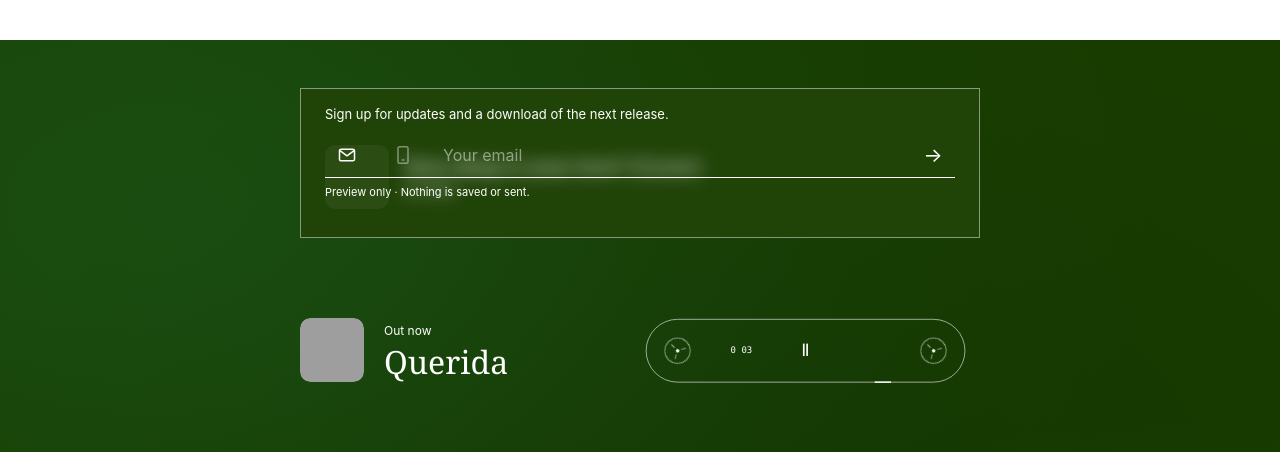
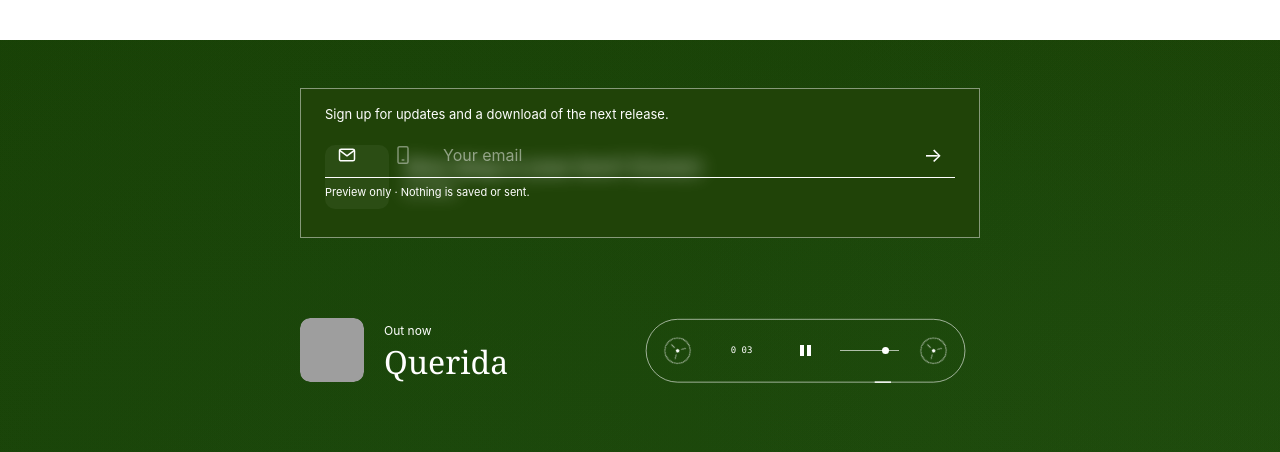
Before and after one commit to crasjvelasquez-png/Website4c4milo, a website with bundled scripts: page dist/index.html in a window 1280 px wide. Both pictures are taken after a click on the button "Play Querida". Shown: the top 452 px of the page. Built offline with nearby package versions, Linux system fonts and the light colour scheme; grey boxes are pictures that could not be loaded; files whose address does not match are found by name.

Commit message:
Player alignment

```diff
--- a/public/audio-player.js
+++ b/public/audio-player.js
@@ -62,7 +62,10 @@ export function mountPlayer(root) {
   const status = root.querySelector('.audio-status');
   const time = root.querySelector('.audio-time');
   const symbol = root.querySelector('[data-play-symbol]');
+  const volume = root.querySelector('.audio-volume');
   if (!audio.getAttribute('src')) return;
+  audio.volume = Number(volume.value);
+  volume.addEventListener('input', () => { audio.volume = Number(volume.value); });
   const Context = window.AudioContext || window.webkitAudioContext;
   if (!Context) { status.textContent = 'This browser cannot use the audio player.'; toggle.disabled = true; return; }
   const transport = createTransport(audio, {createContext:()=>new Context(), fadeIn:Number(root.dataset.fadeIn), fadeOut:Number(root.dataset.fadeOut), startAt:3});
--- a/public/styles.css
+++ b/public/styles.css
@@ -7,10 +7,18 @@ body{
   min-height:100vh;
   background-color:#193d00;
   background-image:
-    radial-gradient(ellipse 80% 60% at 12% 18%,rgba(33,151,91,.18) 0%,rgba(33,151,91,.14) 25%,rgba(33,151,91,.07) 50%,rgba(33,151,91,.018) 75%,rgba(33,151,91,0) 100%),
-    radial-gradient(ellipse 58% 48% at 92% 84%,rgba(112,163,42,.23) 0%,rgba(112,163,42,.17) 25%,rgba(112,163,42,.08) 50%,rgba(112,163,42,.02) 75%,rgba(112,163,42,0) 100%),
-    radial-gradient(ellipse 95% 75% at 65% 45%,rgba(6,34,8,.20) 0%,rgba(6,34,8,.15) 25%,rgba(6,34,8,.07) 50%,rgba(6,34,8,.018) 75%,rgba(6,34,8,0) 100%);
+    radial-gradient(ellipse 112% 88% at 24% 34%,rgba(33,151,91,.105) 0%,rgba(33,151,91,.075) 34%,rgba(33,151,91,.035) 66%,rgba(33,151,91,0) 100%),
+    radial-gradient(ellipse 108% 90% at 78% 62%,rgba(112,163,42,.12) 0%,rgba(112,163,42,.08) 35%,rgba(112,163,42,.035) 68%,rgba(112,163,42,0) 100%),
+    radial-gradient(ellipse 125% 105% at 52% 45%,rgba(6,34,8,.12) 0%,rgba(6,34,8,.09) 38%,rgba(6,34,8,.04) 72%,rgba(6,34,8,0) 100%),
+    radial-gradient(ellipse 34% 29% at 23% 76%,rgba(118,176,54,.075),rgba(118,176,54,0) 100%),
+    radial-gradient(ellipse 38% 32% at 76% 24%,rgba(47,143,77,.07),rgba(47,143,77,0) 100%),
+    radial-gradient(ellipse 30% 25% at 57% 82%,rgba(133,174,58,.055),rgba(133,174,58,0) 100%);
+  background-size:140% 140%;
+  background-position:0% 0%;
+  animation:washes-drift 190s ease-in-out infinite alternate;
 }
+@keyframes washes-drift{0%{background-position:0% 0%}50%{background-position:100% 45%}100%{background-position:35% 100%}}
+@media(prefers-reduced-motion:reduce){body{animation:none;background-position:50% 50%}}
 /* A quiet green veil settles in at arrival, then lifts slightly while Querida plays. */
 body::before{
   content:"";
@@ -44,9 +52,9 @@ main>section#links{margin-top:0}
 .featured-copy .section-label{margin-bottom:10px}.featured-copy h1{font-size:clamp(2.5rem,4.5vw,4.25rem);margin-bottom:0}
 .tape-player{max-width:360px;margin-top:28px;background:none;padding:0;font-family:ui-monospace,SFMono-Regular,Consolas,monospace}
 .tape-main{display:flex;align-items:center;gap:20px;min-width:0}
-.audio-toggle{display:grid;place-items:center;flex:0 0 44px;width:44px;height:44px;padding:0;border:1px solid #fff;border-radius:50%;background:none;font-size:17px;color:#fff}
+.audio-toggle{display:grid;place-items:center;flex:0 0 44px;width:44px;height:44px;padding:0;border:0;border-radius:0;background:none;font-size:17px;color:#fff}
 .audio-toggle [data-play-symbol]{translate:1px 0}.audio-toggle[aria-pressed=true] [data-play-symbol]{translate:0}
-.audio-toggle:disabled{opacity:1;cursor:default}.audio-toggle:not(:disabled):hover{background:#fff;color:var(--bg)}.audio-toggle:not(:disabled):active{scale:.96}
+.audio-toggle:disabled{opacity:1;cursor:default}.audio-toggle:not(:disabled):hover{background:transparent;color:#fff}.audio-toggle:not(:disabled):active{scale:.96}
 .tape-loop{display:block;flex:1;width:calc(100% - 68px);min-width:0;height:auto;max-height:72px;overflow:visible}
 .tape-ribbon,.tape-travel{fill:none;stroke-width:1}.tape-ribbon{stroke:#fff}.tape-travel{stroke:#fff;stroke-width:2.5;stroke-dasharray:28 1192;animation:tape-travel 5s linear infinite;animation-play-state:paused}
 .tape-guides{fill:none;stroke:#fff;stroke-width:1}.tape-guides circle:nth-child(n+3){fill:#fff;stroke:none}.tape-heads{fill:none;stroke:#fff;stroke-width:2}
@@ -113,10 +121,19 @@ a.floating-link[aria-expanded=true]{transform:none;filter:none;transition:none}
 .featured .tape-loop{width:100%;height:auto;max-height:none}
 .featured .tape-guides{stroke:#fff}
 .featured .tape-hub{fill:#fff;stroke:none}
-.featured .audio-toggle{position:absolute;left:50%;top:50%;transform:translate(-50%,-50%);width:44px;height:44px;border:0;background:none;z-index:1}
+.featured .audio-toggle{position:absolute;left:50%;top:50%;transform:translate(-50%,-50%);width:44px;height:44px;border:0;background:none;z-index:1;margin:0;align-self:center}
+.featured .audio-toggle [data-play-symbol]{display:block;width:11px;height:11px;font-size:0;line-height:0;translate:2px -.25px;background:currentColor;clip-path:polygon(0 0,100% 50%,0 100%)}
+.featured .audio-toggle[aria-pressed=true] [data-play-symbol]{translate:0;clip-path:none;background:linear-gradient(to right,currentColor 0 35%,transparent 35% 65%,currentColor 65% 100%)}
 .featured .audio-toggle:focus-visible{outline:0}
 .featured .audio-toggle:focus-visible [data-play-symbol]{text-decoration:underline;text-underline-offset:5px}
-.featured .audio-time{position:absolute;left:31.6667%;top:50%;transform:translate(-50%,-50%);z-index:1;font-size:.5625rem;line-height:1}
+.featured .audio-time{position:absolute;left:31.7%;top:50%;transform:translate(-50%,-50%);z-index:1;width:3.4em;text-align:center;font-size:.5625rem;line-height:1;margin:0;padding:0}
+.featured .audio-volume-label{position:absolute;left:59.9%;top:50%;transform:translateY(-50%);z-index:1;display:flex;align-items:center;width:17%;height:44px}
+.featured .audio-volume{appearance:none;width:100%;height:24px;margin:0;background:transparent;cursor:pointer;accent-color:#fff}
+.featured .audio-volume::-webkit-slider-runnable-track{height:1px;background:#ffffffa6}
+.featured .audio-volume::-moz-range-track{height:1px;background:#ffffffa6}
+.featured .audio-volume::-webkit-slider-thumb{appearance:none;width:7px;height:7px;margin-top:-3px;border:0;border-radius:50%;background:#fff}
+.featured .audio-volume::-moz-range-thumb{width:7px;height:7px;border:0;border-radius:50%;background:#fff}
+.featured .audio-volume:focus-visible{outline:2px solid #fff;outline-offset:2px}
 .is-playing .audio-time-colon{animation:time-colon-blink 1s steps(1,end) infinite}
 @keyframes time-colon-blink{0%,100%{opacity:1}50%{opacity:0}}
 @media(prefers-reduced-motion:reduce){.is-playing .audio-time-colon{animation:none}}
--- a/scripts/build.mjs
+++ b/scripts/build.mjs
@@ -38,7 +38,7 @@ for (const r of c.releases) if (r.audio?.src) {
 function tapePlayer(r) {
   const ready = availableAudio.has(r.id);
   return `<div class="tape-player" data-audio-player data-fade-in="${r.audio.fadeIn ?? 1}" data-fade-out="${r.audio.fadeOut ?? 1.5}">
-    <div class="tape-main"><span class="audio-time" role="timer" aria-label="Elapsed time: 0:00"><span data-time-minutes aria-hidden="true">0</span><span class="audio-time-colon" aria-hidden="true">:</span><span data-time-seconds aria-hidden="true">00</span></span><button class="audio-toggle" aria-label="Play ${e(r.title)}" ${ready ? '' : 'disabled'}><span data-play-symbol aria-hidden="true">▶</span></button>
+    <div class="tape-main"><span class="audio-time" role="timer" aria-label="Elapsed time: 0:00"><span data-time-minutes aria-hidden="true">0</span><span class="audio-time-colon" aria-hidden="true">:</span><span data-time-seconds aria-hidden="true">00</span></span><button class="audio-toggle" aria-label="Play ${e(r.title)}" ${ready ? '' : 'disabled'}><span data-play-symbol aria-hidden="true">▶</span></button><label class="audio-volume-label"><span class="sr-only">Volume</span><input class="audio-volume" type="range" min="0" max="1" step="0.01" value="0.8" aria-label="Volume" ${ready ? '' : 'disabled'}></label>
       <svg class="tape-loop" viewBox="0 0 600 140" aria-hidden="true">
         <path class="tape-ribbon" d="M80 16 H520 A54 54 0 0 1 520 124 H80 A54 54 0 0 1 80 16 Z"/>
         <path class="tape-travel" pathLength="1220" d="M80 16 H520 A54 54 0 0 1 520 124 H80 A54 54 0 0 1 80 16 Z"/>
```
Also changed, not shown: dist/audio-player.js, dist/index.html, dist/styles.css, docs/qa/player-aligned.png (added), docs/qa/player-symmetric.png (added).
